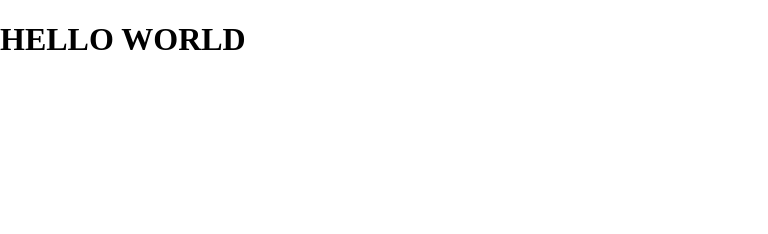
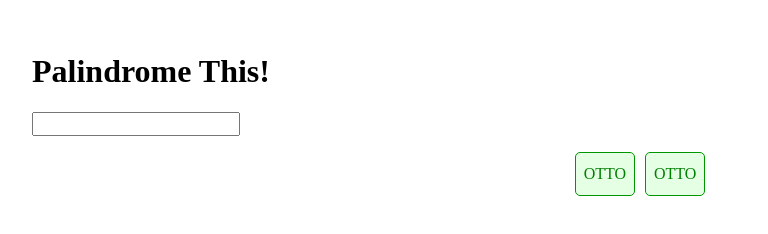
Before and after one commit to GilFewster/otto, a website built with Parcel: page src/html/index.html in a window 1280 px wide. Shown: the whole page, without its empty margins (0-768 px from the left). Built offline with nearby package versions, Linux system fonts and the light colour scheme.

Commit message:
basic palindrome testing and display

```diff
--- a/package.json
+++ b/package.json
@@ -11,7 +11,7 @@
   },
   "repository": {
     "type": "git",
-    "url": "git+https://github.com/GilFewster/templates.parcel.git"
+    "url": "git+https://github.com/GilFewster/otto.git"
   },
   "babel": {
     "presets": [
--- a/src/css/styles.scss
+++ b/src/css/styles.scss
@@ -12,5 +12,33 @@
 body,
 html {
   margin: 0;
-  padding: 0;
+  padding: 1rem;
 }
+
+#result {
+  display: flex;
+  flex-direction: row;
+  max-width: 750px;
+  margin: 0 auto;
+  justify-content: center;
+
+  p {
+
+    margin-right: 10px;
+    border: 1px solid #333;
+    padding: .75em .5em;
+    border-radius: 5px;
+
+    &:last-child{
+      margin-right:0;
+    }
+  }
+
+  &.palindrome {
+    color: green;
+    p {
+      border-color: rgba(0,150,0,1);
+      background-color: rgba(0,255,0,.1);
+    }
+  }
+}
--- a/src/html/index.html
+++ b/src/html/index.html
@@ -3,11 +3,16 @@
   <head>
     <meta charset="UTF-8" />
     <meta name="viewport" content="width=device-width, initial-scale=1.0" />
-    <title>Hello World</title>
+    <title>Otto: Your Palindromic Pal</title>
     <link rel="stylesheet" href="../css/styles.scss" />
-    <script src="../js/app.js"></script>
   </head>
   <body>
-    <h1>HELLO WORLD</h1>
+    <h1>Palindrome This!</h1>
+    <input type="text" id="txtInput" />
+    <section id="result">
+      <p id="resultForwards"></p>
+      <p id="resultBackwards"></p>
+    </section>
+    <script src="../js/app.js"></script>
   </body>
 </html>
--- a/src/js/app.js
+++ b/src/js/app.js
@@ -1,10 +1,30 @@
-console.log('Hello World');
+import testPalindrome from './testPalindrome';
 
-const obj = {
-  arr: [1, 2, 3, 4],
-  printArr() {
-    console.log(...this.arr);
-  },
+const elements = {
+  input: document.querySelector('#txtInput'),
+  result: document.querySelector('#result'),
+  outputForwards: document.querySelector('#resultForwards'),
+  outputBackwards: document.querySelector('#resultBackwards'),
 };
 
-obj.printArr();
+const init = () => {
+  elements.input.addEventListener('input', () => update());
+  update();
+};
+
+const update = () => {
+  // const inputElement = document.querySelector(elementNames.input);
+  // const outputForwardsElement = document.querySelector(elementNames.outputForwards);
+  // const outputBackwardsElement = document.querySelector(elementNames.outputBackwards);
+  // const resultElement = document.querySelector(elementNames.result);
+
+  const sourceText = elements.input.value || "otto";
+  const result = testPalindrome(sourceText);
+
+  elements.outputForwards.innerHTML = result.testString;
+  elements.outputBackwards.innerHTML = result.reversed;
+  result.isPalindrome ? elements.result.classList.add("palindrome") : elements.result.classList.remove("palindrome");
+}
+
+
+init();
--- /dev/null
+++ b/src/js/testPalindrome.js
@@ -0,0 +1,17 @@
+const testPalindrome = (str) => {
+  const testString = str.toUpperCase();
+  const reversed = reverseString(testString);
+  const isPalindrome = removeSpaces(testString) == removeSpaces(reversed)
+
+  return {
+    testString,
+    reversed,
+    isPalindrome
+  }
+}
+
+
+const reverseString = (str) => str.split('').reverse().join('');
+const removeSpaces = (str) => str.replace(/\s/g, '').toLowerCase();
+
+export default testPalindrome;
```
Also changed, not shown: readme.md.
